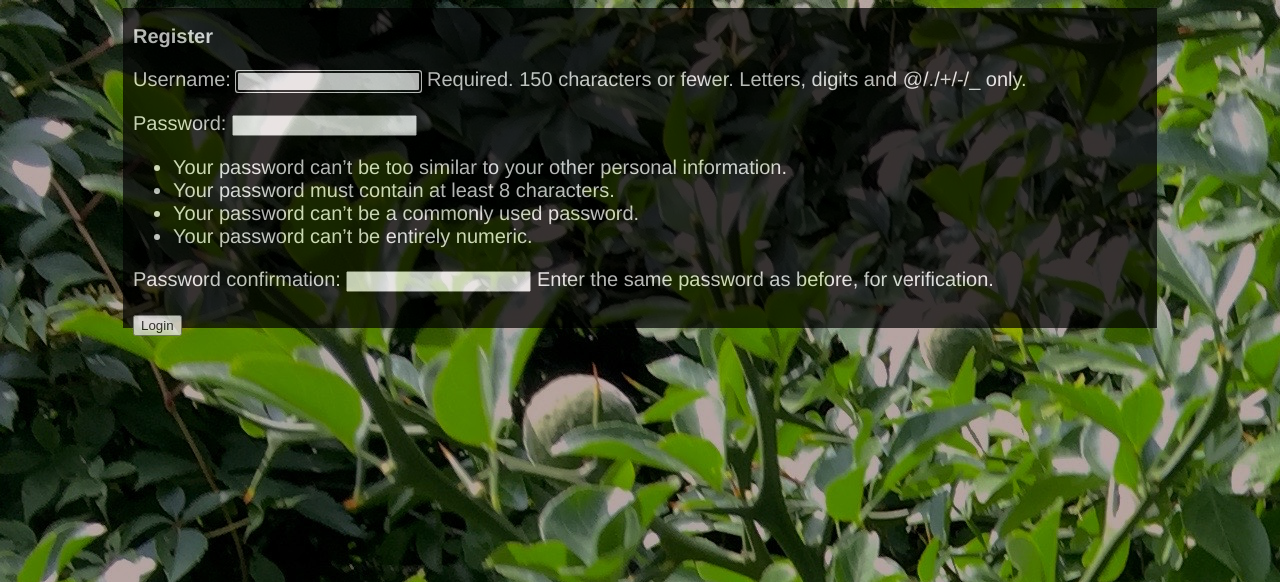
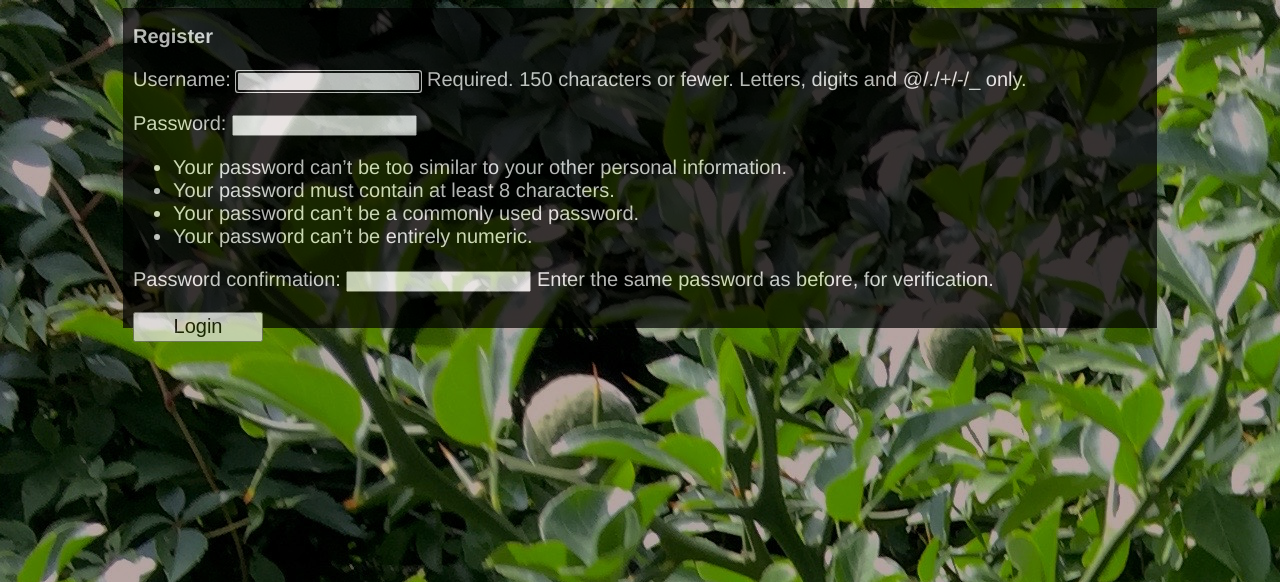
Before and after one commit to Trefo/agdss, a Django app: page /register/ in a window 1280 px wide. Shown: the top 582 px of the page. Run offline with Django 3.2, Linux system fonts and the light colour scheme.

Commit message:
increased button sizes in login and register pages

```diff
--- a/agdss/templates/registration/register.html
+++ b/agdss/templates/registration/register.html
@@ -25,7 +25,7 @@
     <form method="post">
       {% csrf_token %}
       {{ form.as_p }}
-      <button type="submit">Login</button>
+      <button type="submit" style="font-size : 20px; height:30px; width:130px">Login</button>
     </form>
   {% endblock %}
   </div>
```
